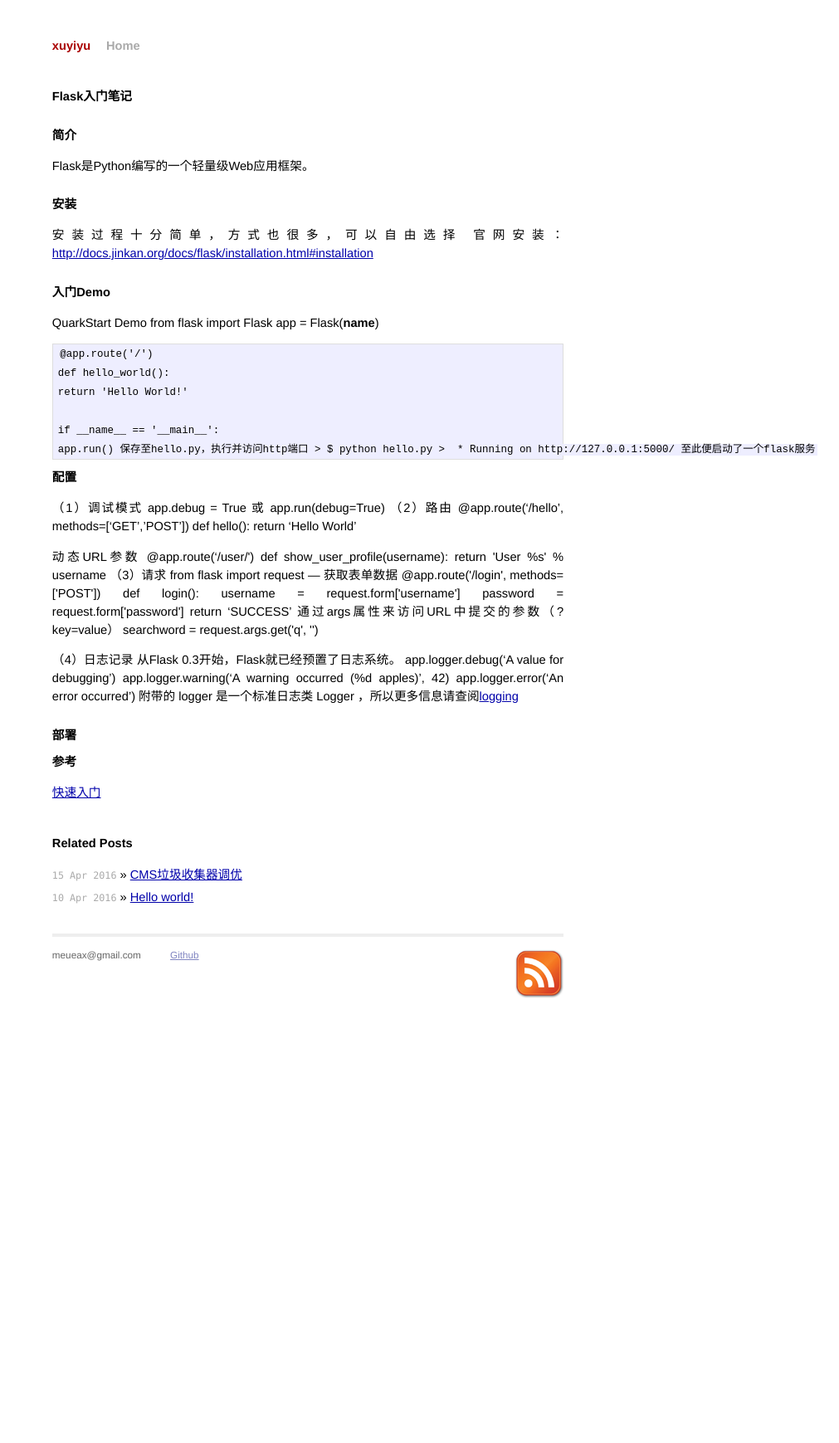
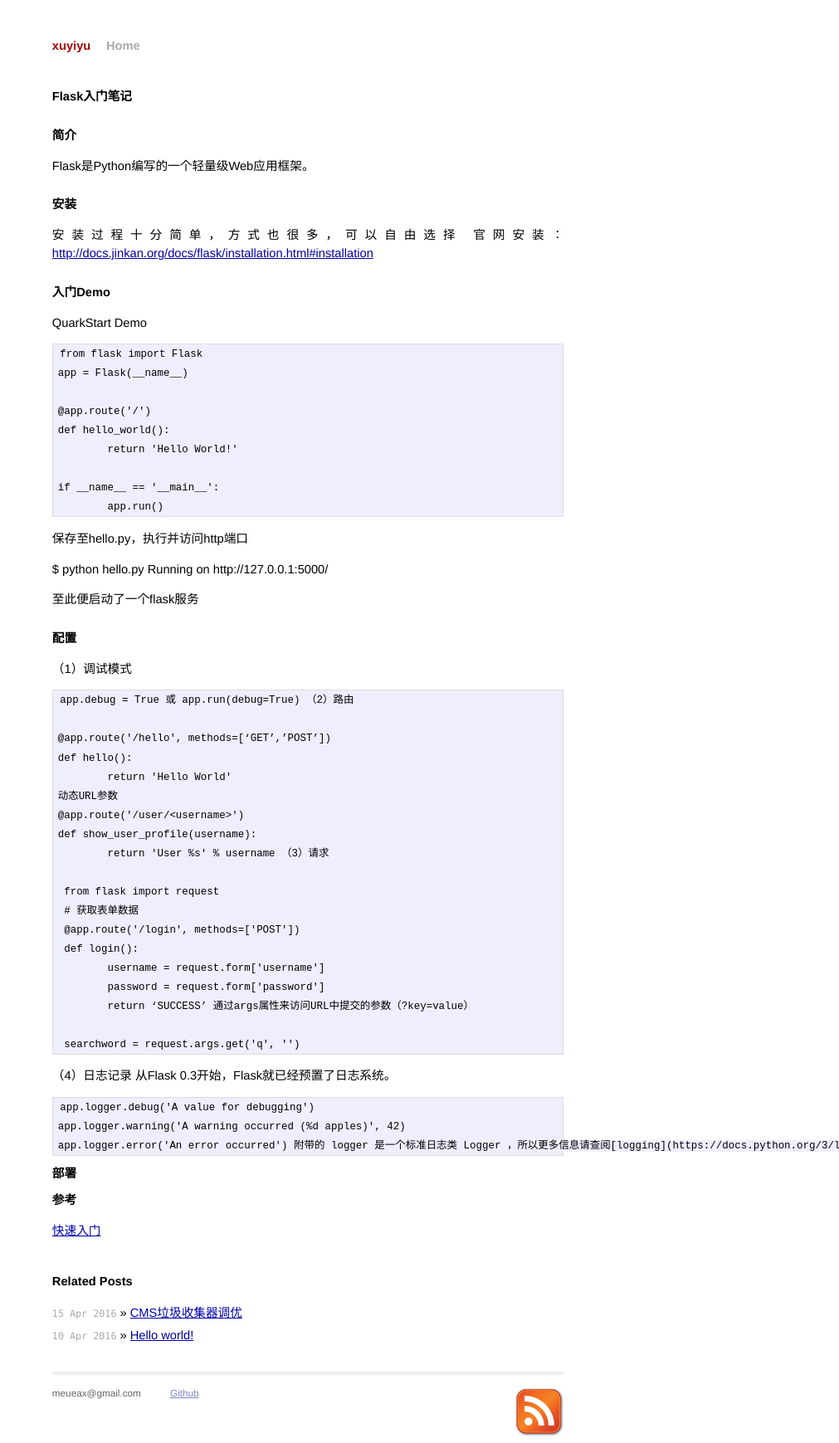
Before and after one commit to xuyiyu/xuyiyu.github.io, a Jekyll site: the page built from _posts/2017-12-24-flask-introduction.md, in a window 1280 px wide. Shown: the whole page at 83% size, without its empty margins (269-1280 px from the left). Built offline with Jekyll 4.4.1, drawn with Linux system fonts in a browser that asks for light colours; our own code applies the rules of GitHub Pages for plain Markdown files; Markdown is read by kramdown in place of the engine named in the settings; comment, search, counter and statistics services are not loaded; before the commit the page ends 1211 px from its top, so only the background shows below that.

Commit message:
fix markdown

```diff
--- a/_posts/2017-12-24-flask-introduction.md
+++ b/_posts/2017-12-24-flask-introduction.md
@@ -13,45 +8,53 @@
 
 ## 入门Demo
 QuarkStart Demo
+
 	from flask import Flask
 	app = Flask(__name__)
 
 	@app.route('/')
 	def hello_world():
-	return 'Hello World!'
+		return 'Hello World!'
 
 	if __name__ == '__main__':
-	app.run()
+		app.run()
+
 保存至hello.py，执行并访问http端口
+
 > $ python hello.py
->  * Running on http://127.0.0.1:5000/
+> Running on http://127.0.0.1:5000/
+
 至此便启动了一个flask服务
 
 ## 配置
 （1）调试模式
+
 	app.debug = True 或 app.run(debug=True)
 （2）路由
-	@app.route('/hello', methods=[‘GET’,’POST’\])
+
+	@app.route('/hello', methods=[‘GET’,’POST’])
 	def hello():
-	return 'Hello World'
-
-动态URL参数
+		return 'Hello World'
+	动态URL参数
 	@app.route('/user/<username>')
 	def show_user_profile(username):
-	return 'User %s' % username
+		return 'User %s' % username
 （3）请求
+
 	 from flask import request
-	 — 获取表单数据
+	 # 获取表单数据
 	 @app.route('/login', methods=['POST'])
 	 def login():
-	username = request.form['username']
-	password = request.form['password']
-	return ‘SUCCESS’
+		username = request.form['username']
+		password = request.form['password']
+		return ‘SUCCESS’
 通过args属性来访问URL中提交的参数（?key=value）
+
 	 searchword = request.args.get('q', '')
 
 （4）日志记录
 从Flask 0.3开始，Flask就已经预置了日志系统。
+
 	app.logger.debug('A value for debugging')
 	app.logger.warning('A warning occurred (%d apples)', 42)
 	app.logger.error('An error occurred')
```
Also changed, not shown: other parts of _posts/2017-12-24-flask-introduction.md (+0 -5 lines).
